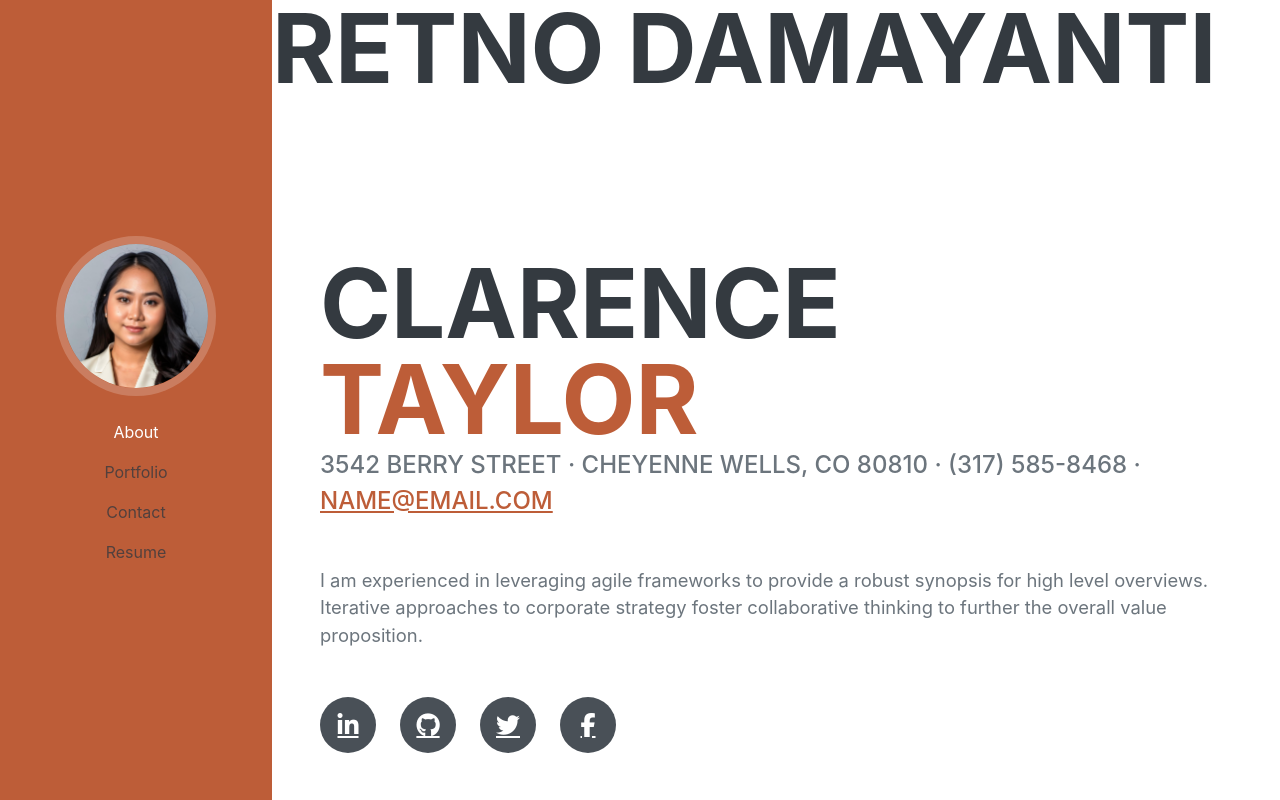
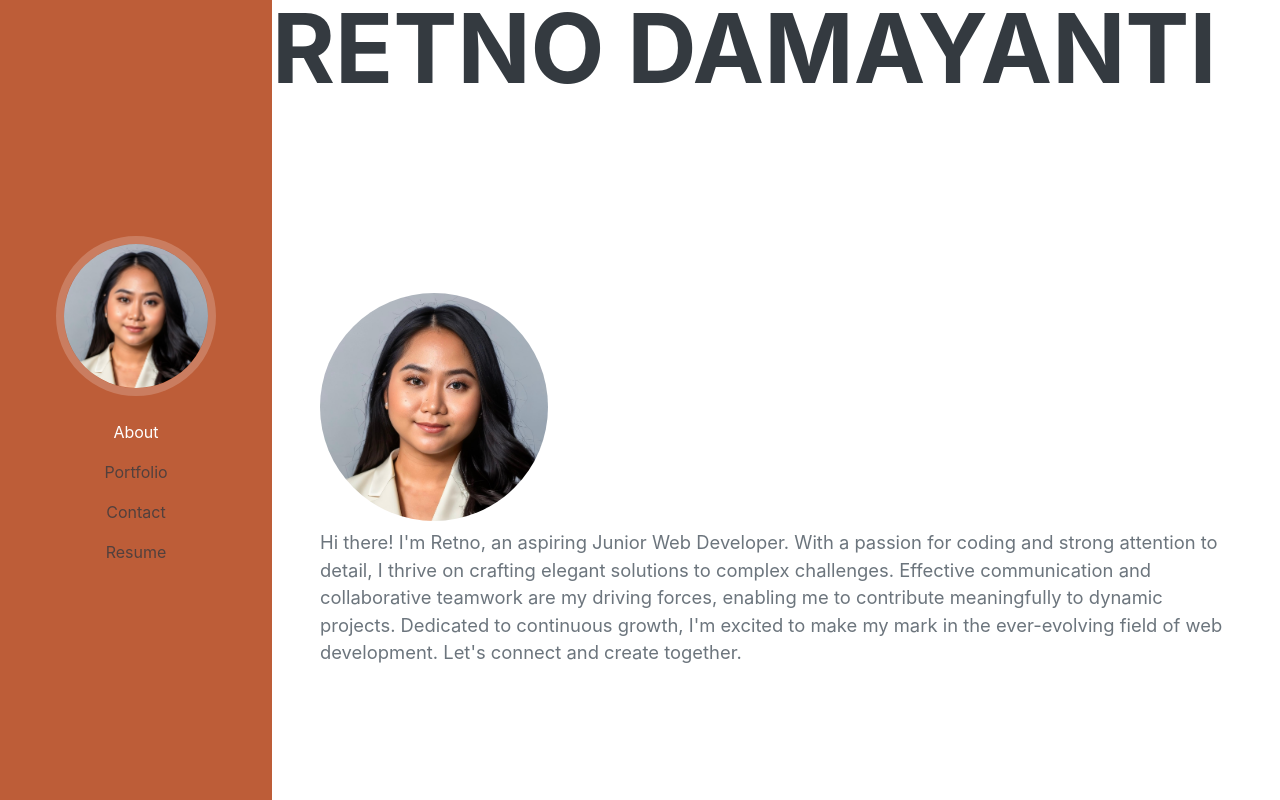
Before and after one commit to retnodamayanti/react-portfolio, a React (Create React App) app: page / in a window 1280 px wide. Shown: the top 800 px of the page. Built offline with nearby package versions, Linux system fonts and the light colour scheme.

Commit message:
added name details

```diff
--- a/src/AboutMe.js
+++ b/src/AboutMe.js
@@ -1,35 +1,30 @@
-import React from 'react';
+import React, { useEffect } from 'react';
+import avatarImage from './images/avatar.jpg';
 
 const AboutMe = () => {
+  useEffect(() => {
+    const section = document.getElementById('about');
+    if (section) {
+      section.scrollIntoView({ behavior: 'smooth' });
+    }
+  }, []); // Empty dependency array ensures the effect runs only once when the component mounts
+
   return (
     <section className="resume-section" id="about">
       <div className="resume-section-content">
-        <h1 className="mb-0">
-          Clarence <span className="text-primary">Taylor</span>
+        {/* <h1 className="mb-0">
+          Retno <span className="text-primary">Damayanti</span>
         </h1>
         <div className="subheading mb-5">
-          3542 Berry Street · Cheyenne Wells, CO 80810 · (317) 585-8468 ·{' '}
-          <a href="mailto:name@email.com">name@email.com</a>
-        </div>
+          Walkerville, SA 5081 {' '}
+          <a href="mailto:name@email.com">mayahere5@gmail.com</a>
+        </div> */}
+        <span className="d-none d-lg-block">
+          <img className="img-fluid img-profile rounded-circle mx-auto mb-2" src={avatarImage} alt="avatar-image" style={{ width: '25%' }} />
+        </span>
         <p className="lead mb-5">
-          I am experienced in leveraging agile frameworks to provide a robust synopsis for high
-          level overviews. Iterative approaches to corporate strategy foster collaborative
-          thinking to further the overall value proposition.
+        Hi there! I'm Retno, an aspiring Junior Web Developer. With a passion for coding and strong attention to detail, I thrive on crafting elegant solutions to complex challenges. Effective communication and collaborative teamwork are my driving forces, enabling me to contribute meaningfully to dynamic projects. Dedicated to continuous growth, I'm excited to make my mark in the ever-evolving field of web development. Let's connect and create together.
         </p>
-        <div className="social-icons">
-          <a className="social-icon" href="#!">
-            <i className="fab fa-linkedin-in"></i>
-          </a>
-          <a className="social-icon" href="#!">
-            <i className="fab fa-github"></i>
-          </a>
-          <a className="social-icon" href="#!">
-            <i className="fab fa-twitter"></i>
-          </a>
-          <a className="social-icon" href="#!">
-            <i className="fab fa-facebook-f"></i>
-          </a>
-        </div>
       </div>
     </section>
   );
```
